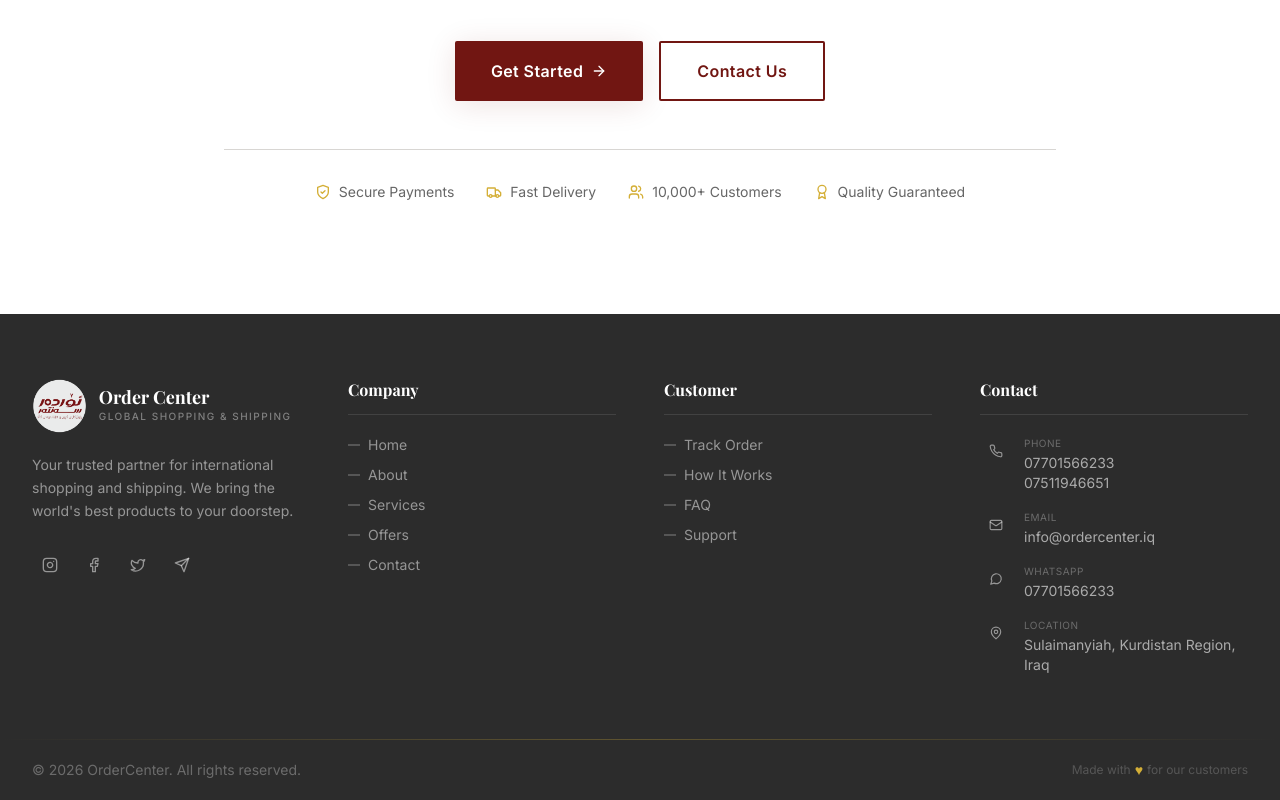
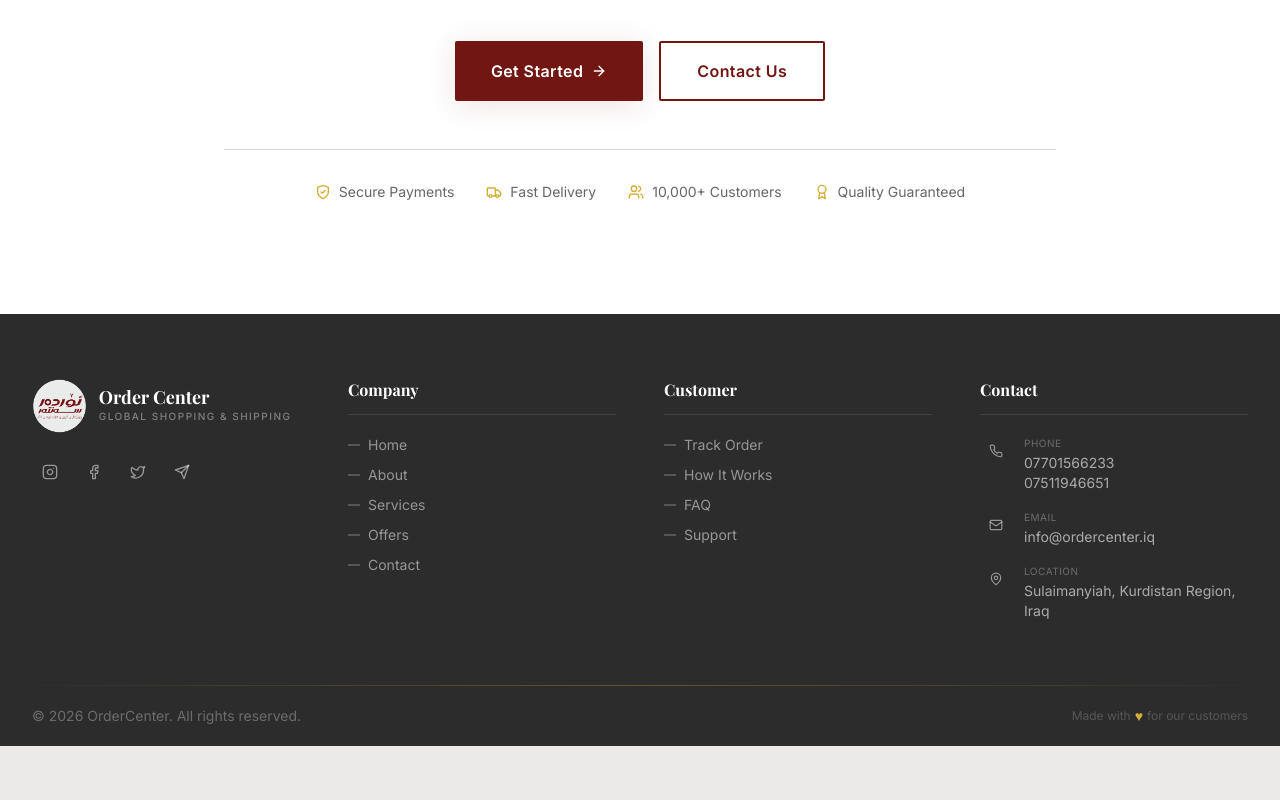
Before and after one commit to ShangaBashir/order-center, a React (Vite) app in the folder frontend/: page / in a window 1280 px wide. Shown: the part 3589-4389 px from the top of the page. After the commit the page ends 4335 px from the top, so only its background shows below. Built offline with nearby package versions, Linux system fonts and the light colour scheme; a web font is replaced by a local one.

Commit message:
Remove footer description text and WhatsApp entry

```diff
--- a/frontend/src/components/Footer.tsx
+++ b/frontend/src/components/Footer.tsx
@@ -43,9 +43,7 @@ const Footer: React.FC = () => {
                 </div>
               </div>
             </Link>
-            <p className="text-white/50 text-sm leading-relaxed mb-6">
-              {t('footer.desc')}
-            </p>
+
             {/* Social */}
             <div className="flex gap-2">
               {[
@@ -145,17 +143,7 @@ const Footer: React.FC = () => {
                   </div>
                 </a>
               </li>
-              <li>
-                <a href="https://wa.me/07701566233" target="_blank" rel="noopener noreferrer" className="flex items-start gap-3 group">
-                  <div className="w-8 h-8 rounded-sm bg-white/8 flex items-center justify-center flex-shrink-0 group-hover:bg-green-600 transition-colors">
-                    <MessageCircle className="w-3.5 h-3.5 text-white/50 group-hover:text-white" />
-                  </div>
-                  <div>
-                    <div className="text-[10px] text-white/30 uppercase tracking-wider mb-0.5">WhatsApp</div>
-                    <div className="text-sm text-white/60 group-hover:text-white transition-colors">07701566233</div>
-                  </div>
-                </a>
-              </li>
+
               <li>
                 <div className="flex items-start gap-3">
                   <div className="w-8 h-8 rounded-sm bg-white/8 flex items-center justify-center flex-shrink-0">
```
